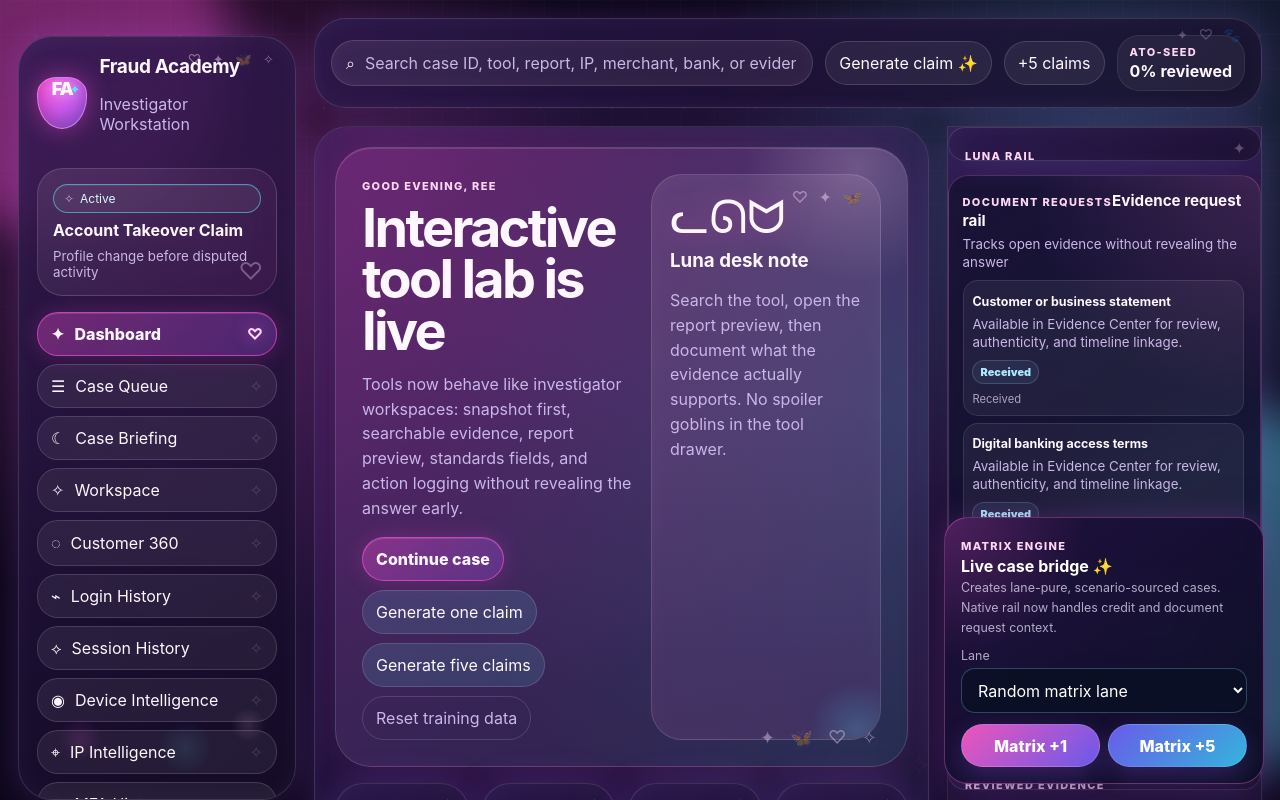
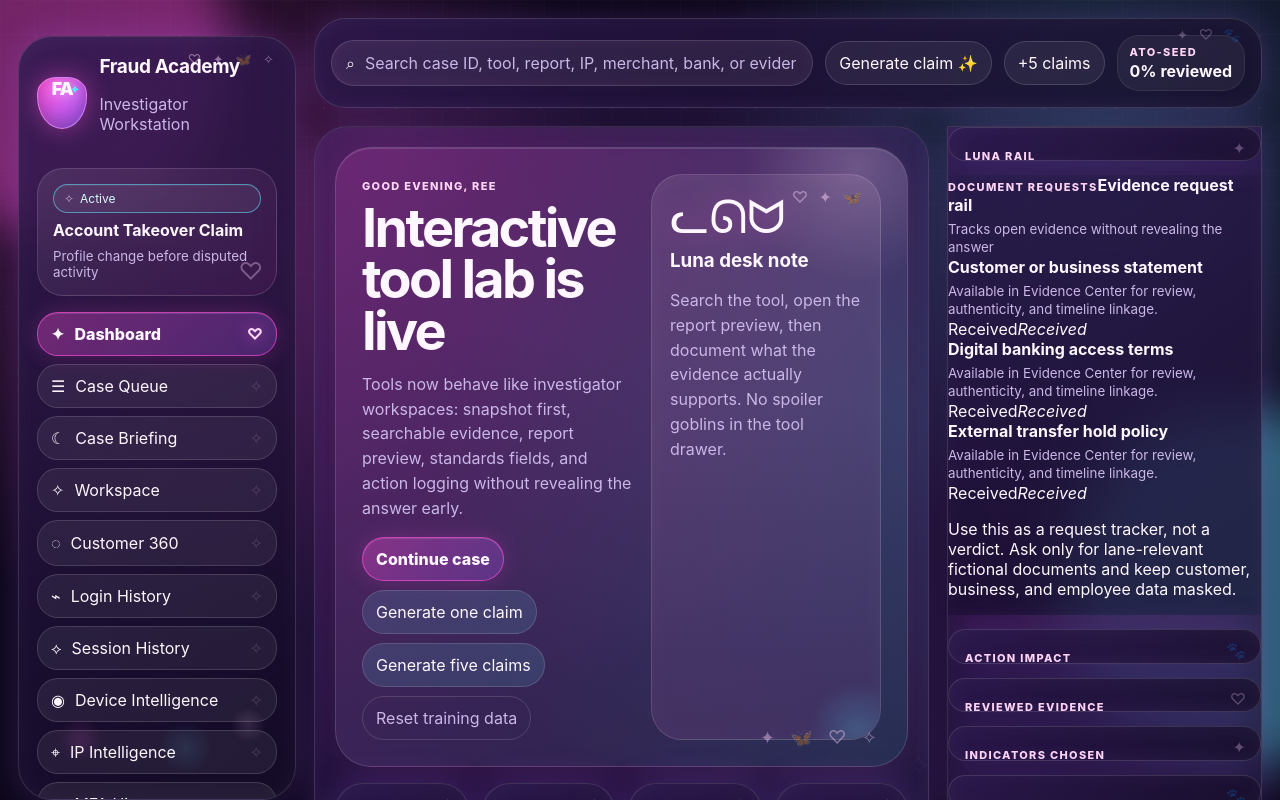
Before and after one commit to iamre2024-debug/legendary-broccoli, a React (Vite) app: page / in a window 1280 px wide. Shown: the top 800 px of the page. Built offline with nearby package versions, Linux system fonts and the light colour scheme.

Commit message:
Retire visible matrix bridge shell

```diff
--- a/src/AppWorkstationNativeBridge.jsx
+++ b/src/AppWorkstationNativeBridge.jsx
@@ -1,4 +1,4 @@
-import AppWorkstationMatrixBridge from "./AppWorkstationMatrixBridge.jsx";
+import AppWorkstationV3 from "./AppWorkstationV3.jsx";
 import NativePanelRuntime from "./components/NativePanelRuntime.jsx";
 import "./nativePanelRuntime.css";
 import "./lookupReportLauncher.css";
@@ -7,7 +7,7 @@ import "./reportCenter.css";
 export default function AppWorkstationNativeBridge() {
   return (
     <>
-      <AppWorkstationMatrixBridge />
+      <AppWorkstationV3 />
       <NativePanelRuntime />
     </>
   );
```
